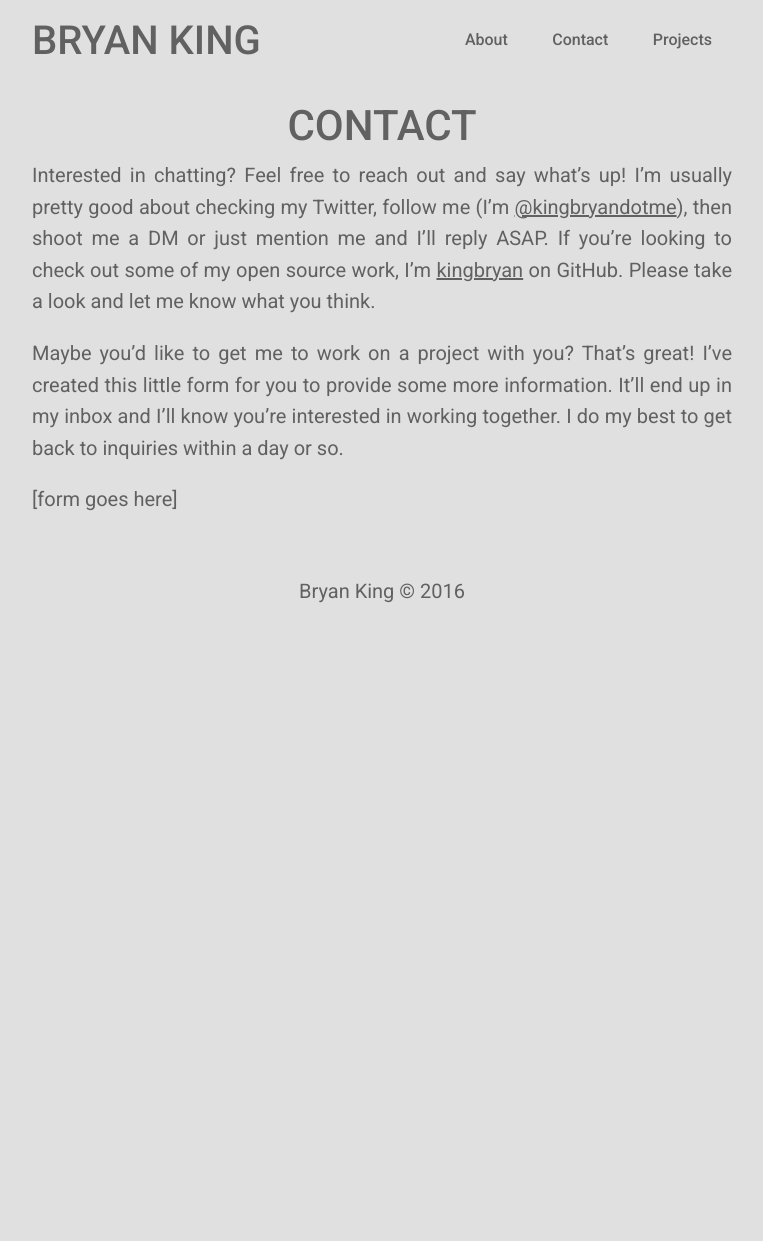
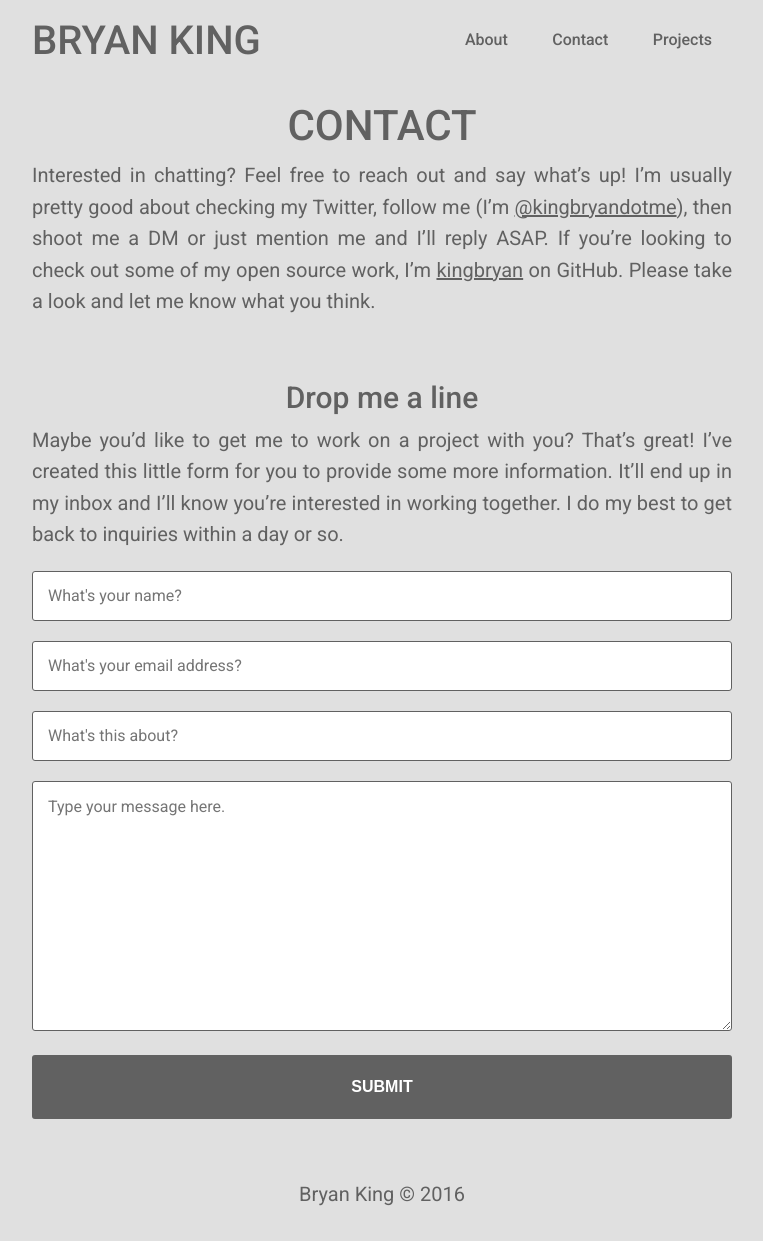
Before and after one commit to boldlybryan/kingbryan.me, a Jekyll site: the page built from contact.md, in a window 1280 px wide. Shown: the whole page, without its empty margins (258-1021 px from the left). Built offline with Jekyll 4.4.1, drawn with Linux system fonts in a browser that asks for light colours; before the commit the page ends 900 px from its top, so only the background shows below that.

Commit message:
Including the contact form, moved some text accordingly

```diff
--- a/contact.md
+++ b/contact.md
@@ -5,6 +5,9 @@ permalink: /contact/
 ---
 Interested in chatting? Feel free to reach out and say what's up! I'm usually pretty good about checking my Twitter, follow me (I'm [@kingbryandotme](https://twitter.com/kingbryandotme)), then shoot me a DM or just mention me and I'll reply ASAP. If you're looking to check out some of my open source work, I'm [kingbryan](https://github.com/kingbryan) on GitHub. Please take a look and let me know what you think.
 
+<br>
+<h3 class="centered">Drop me a line</h3>
+
 Maybe you'd like to get me to work on a project with you? That's great! I've created this little form for you to provide some more information. It'll end up in my inbox and I'll know you're interested in working together. I do my best to get back to inquiries within a day or so.
 
-[form goes here]
+{% include contact-form.html %}
```
